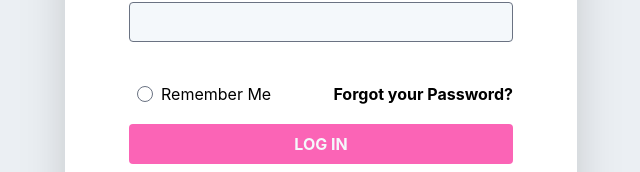
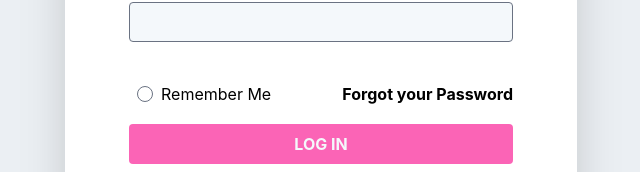
Before and after one commit to wMageblood/paradox, a React (Vite) app: page / in a window 1280 px wide. Shown: the part 398-570 px from the top of the page, without its empty margins (319-959 px from the left). Built offline with nearby package versions, Linux system fonts and the light colour scheme.

Commit message:
Not Initial Commit

```diff
--- a/src/components/UserForm/UserForm.tsx
+++ b/src/components/UserForm/UserForm.tsx
@@ -19,7 +19,7 @@ const UserForm = () => {
             </label>
           </div>
           <div>
-            <p className={`font-bold`}>Forgot your Password?</p>
+            <p className={`font-bold`}>Forgot your Password</p>
           </div>
         </div>
         <div>
```
Also changed, not shown: 2 other files (tests, documents, lock files or other folders).
